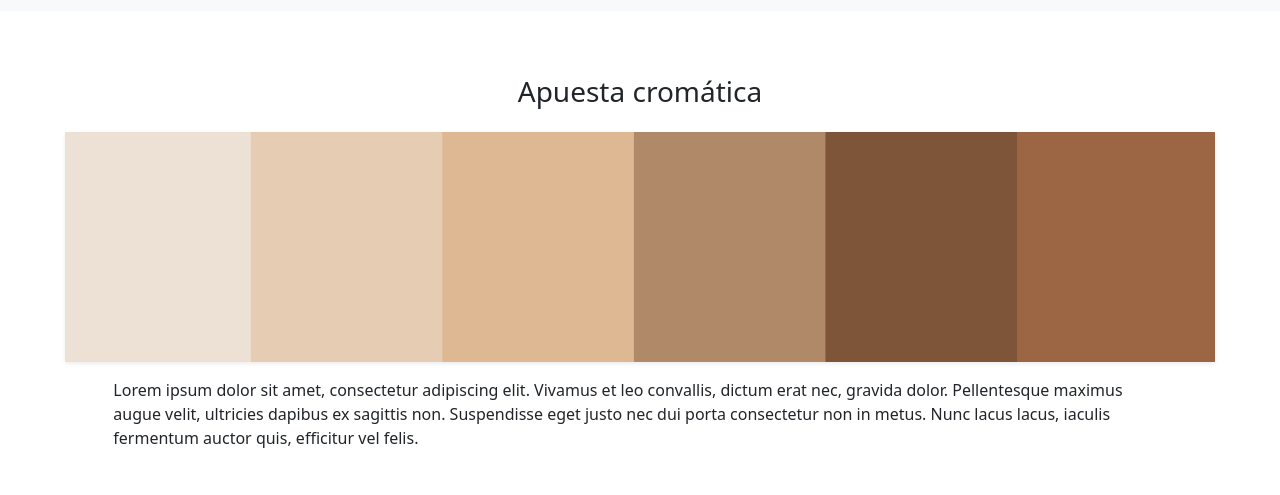
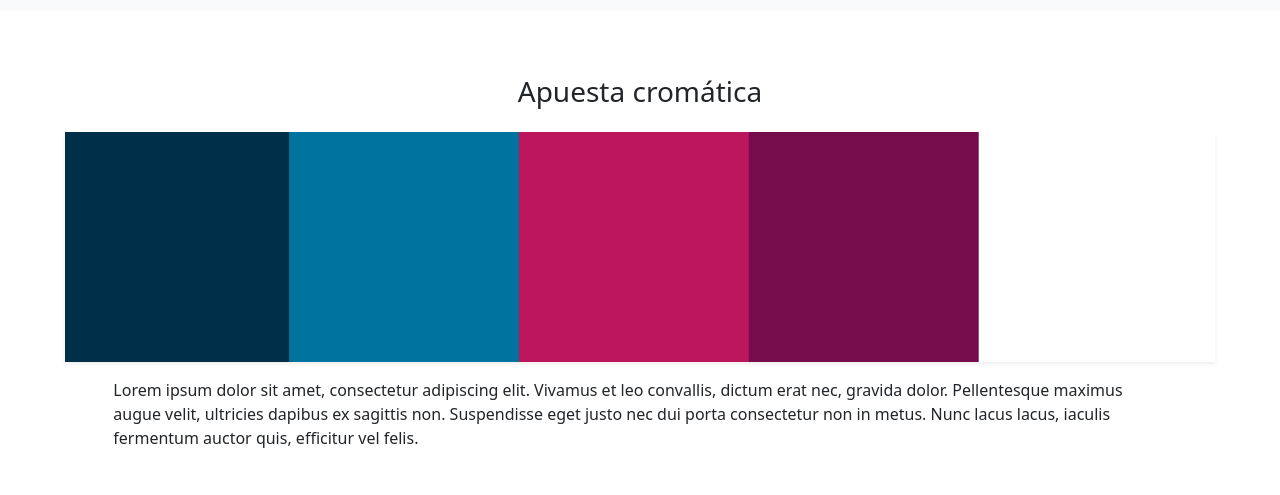
Before and after one commit to Claudia2957/Definicion, a plain HTML site: page index.html in a window 1280 px wide. Shown: the part 2800-3295 px from the top of the page. Drawn offline with nearby package versions, Linux system fonts and the light colour scheme.

Commit message:
Update index.html

```diff
--- a/index.html
+++ b/index.html
@@ -243,7 +243,7 @@
 
         <script>
             // Para la paleta cromatica
-            var colores = ["#ede0d4", "#e6ccb2", "#ddb892", "#b08968", "#7f5539", "#9c6644"];
+            var colores = ["#003049", "#00739E", "#BC175C", "#760C4C", "#FFFFFF"];
             var n = colores.length;
             var w = 100 / n;
             for (var x = 0; x < n; x++) {
```
